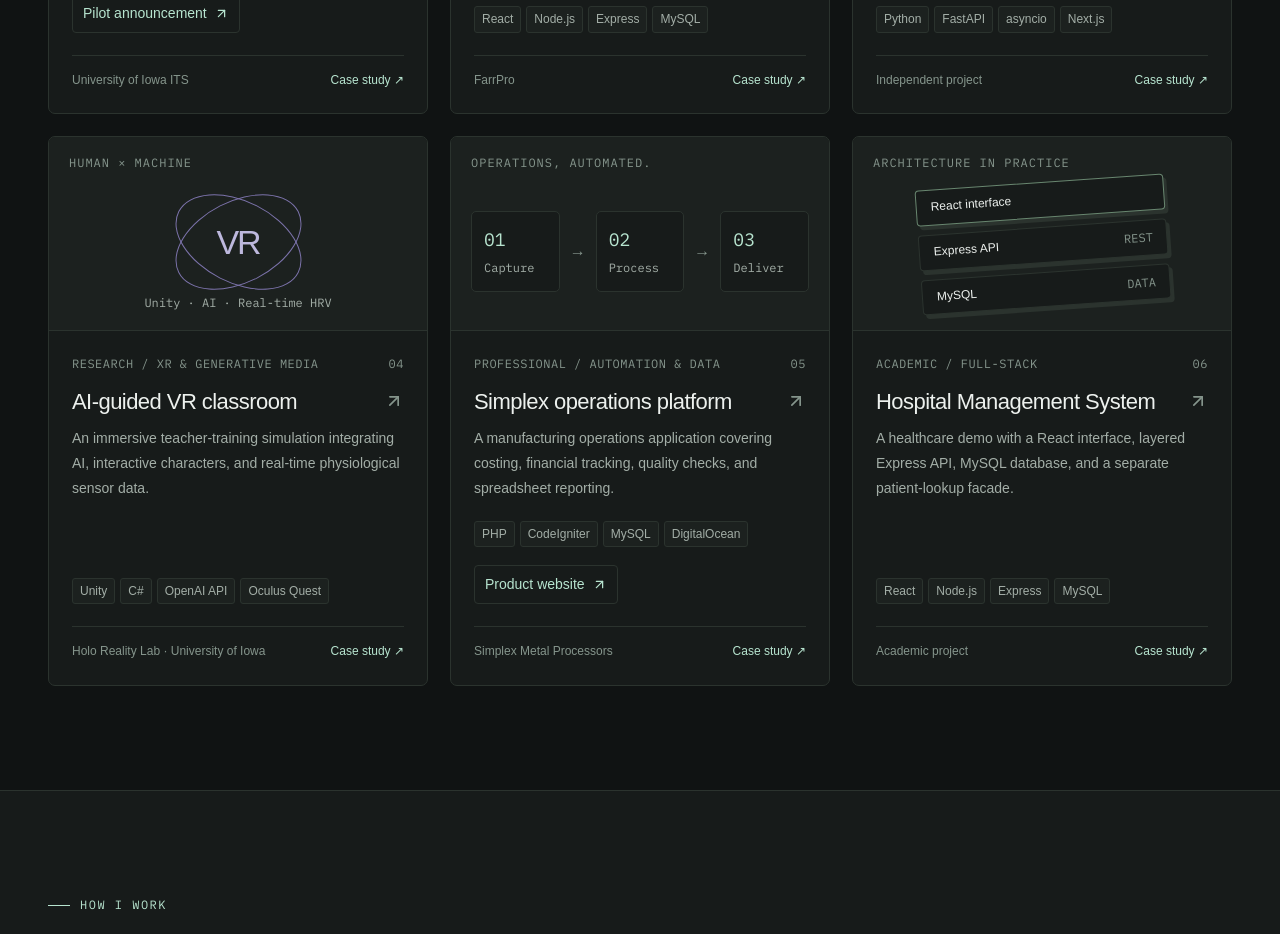
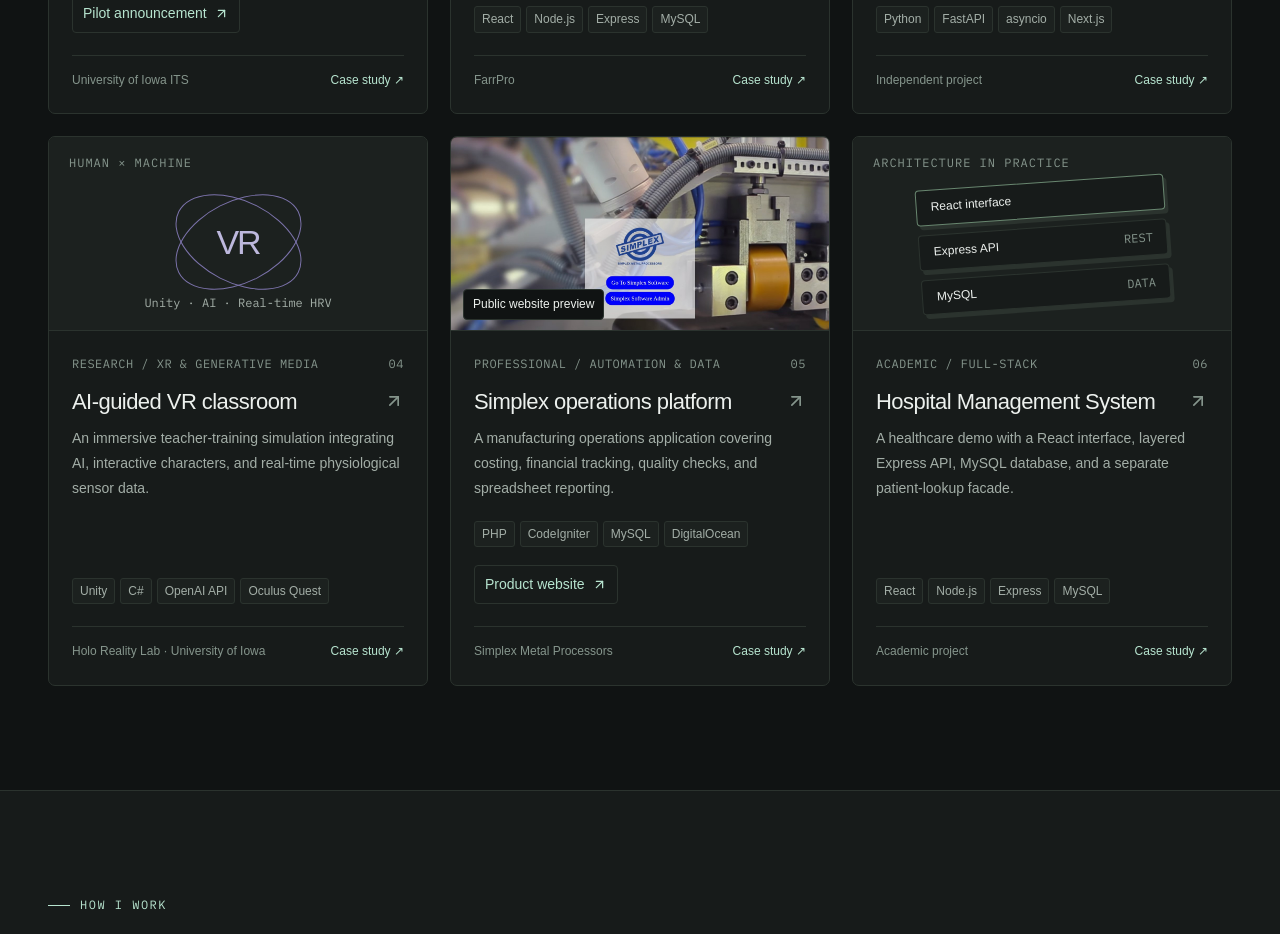
Before and after one commit to Airansh/airansh.github.io, a React (Vite) app: page / in a window 1280 px wide. Shown: the part 1700-2634 px from the top of the page. Built offline with nearby package versions, Linux system fonts and the light colour scheme.

Commit message:
Complete public project screenshots and preview checks

```diff
--- a/src/data/projects.ts
+++ b/src/data/projects.ts
@@ -228,6 +228,16 @@ export const projects: Project[] = [
   },
   {
     id: 'simplex-operations',
+    screenshots: [
+      {
+        src: 'images/work/simplex-operations.jpg',
+        alt: 'Simplex applications entry page with links to the operations software and administration',
+        caption: 'Public entry page for the Simplex operations platform.',
+        width: 1440,
+        height: 1000,
+        sourceUrl: 'https://simplexsoftware.co.in/',
+      },
+    ],
     links: [
       {
         label: 'Visit Simplex operations platform',
```
Also changed, not shown: public/images/work/simplex-operations.jpg (added), 3 other files (tests, documents, lock files or other folders).
